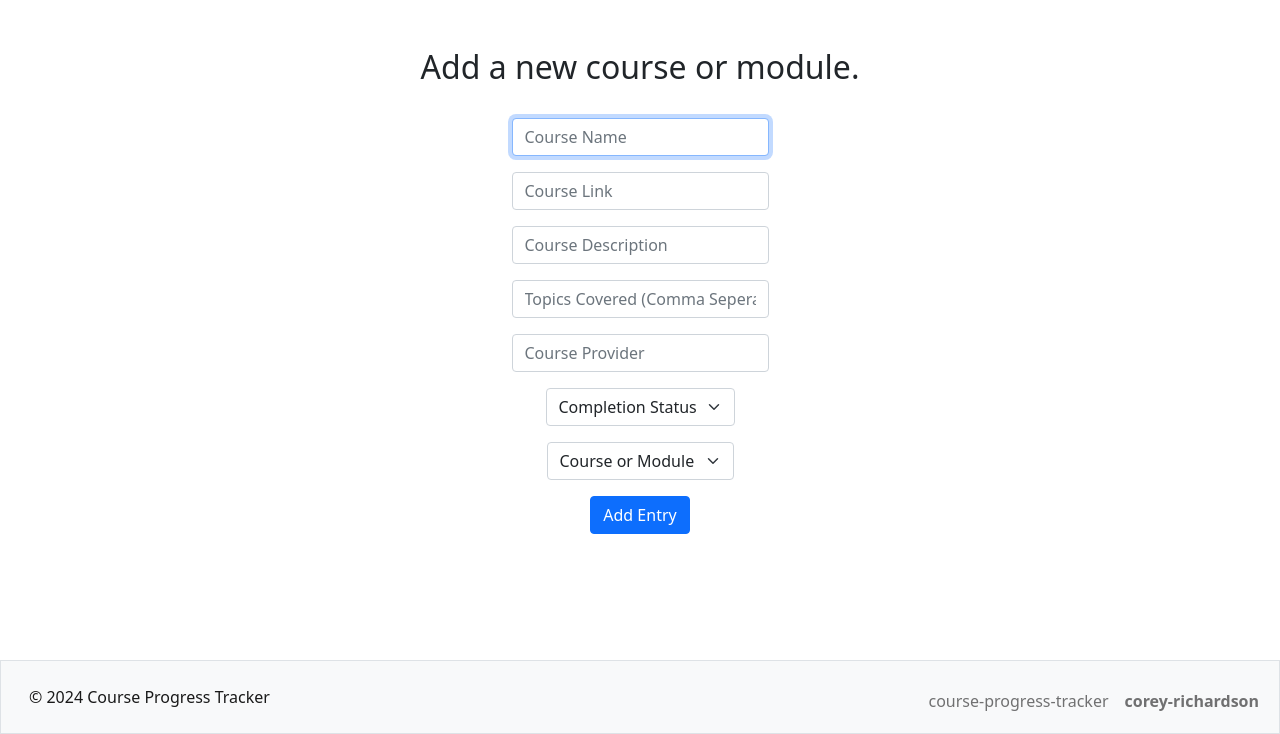
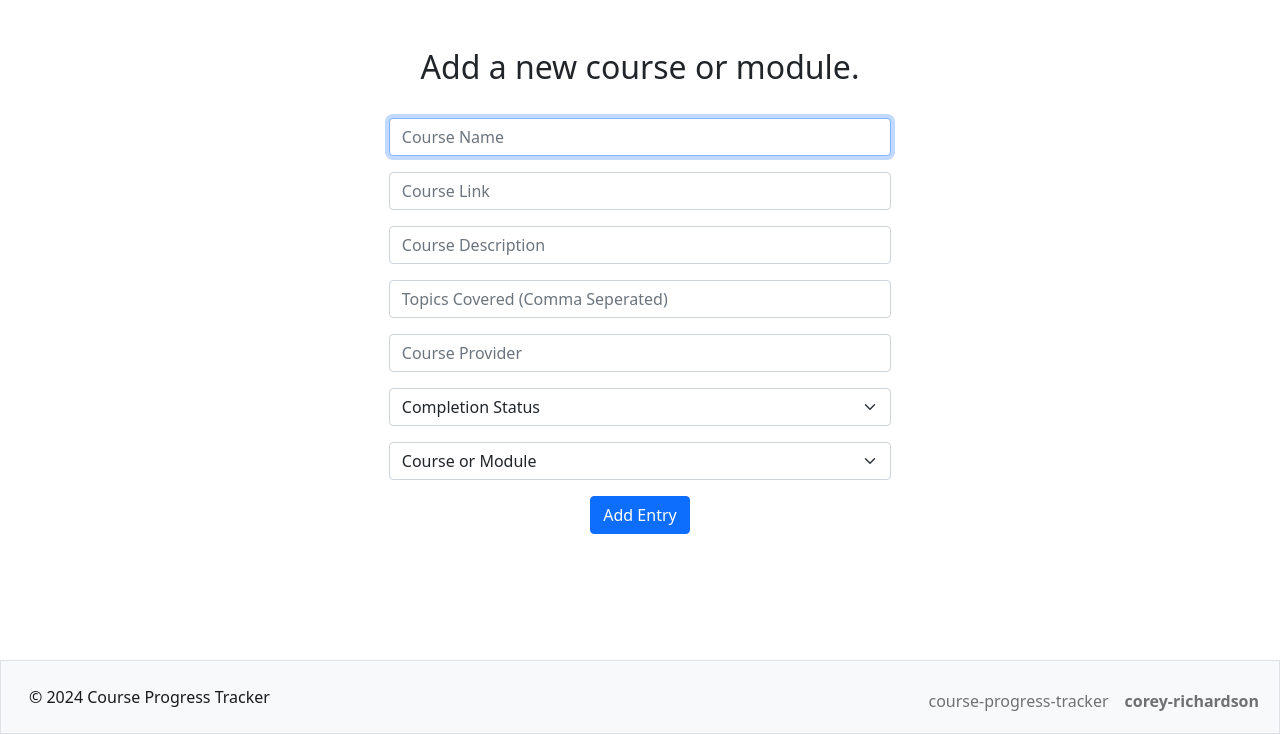
Before and after one commit to corey-richardson/course-progress-tracker, a Flask app: page /add in a window 1280 px wide. Shown: the part 66-800 px from the top of the page. Run offline with Flask 3, Linux system fonts and the light colour scheme; a user stored in the database is signed in.

Commit message:
Form styling

```diff
--- a/mysite/static/style.css
+++ b/mysite/static/style.css
@@ -59,13 +59,17 @@ hr {
     margin: 0 auto;
 }
 
+select {
+    max-width: 80%;
+}
+
 input, select {
-    width: 80%;
+    min-width: 40%;
 }
 
 tr:nth-child(even) {
     background-color: #f2f2f2;
-  }
+}
 
 @media (min-width: 1920px) {
     .course {
```
